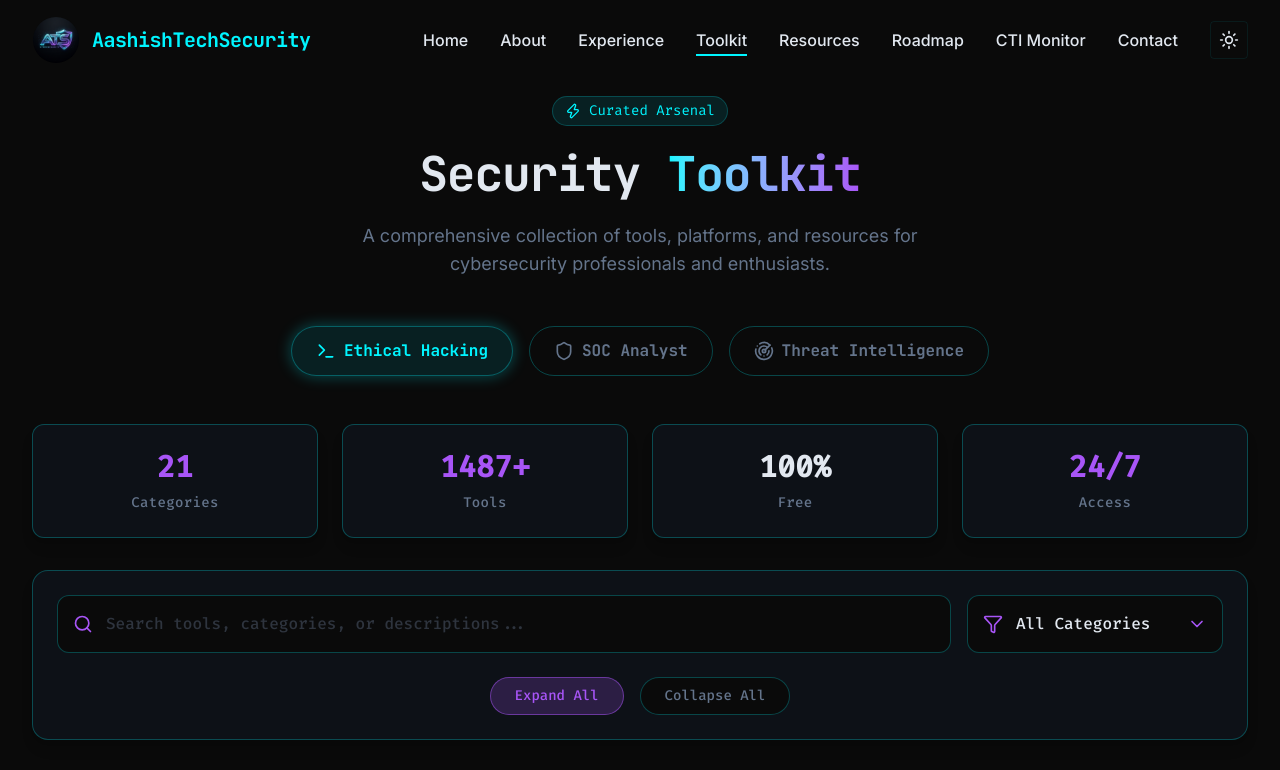
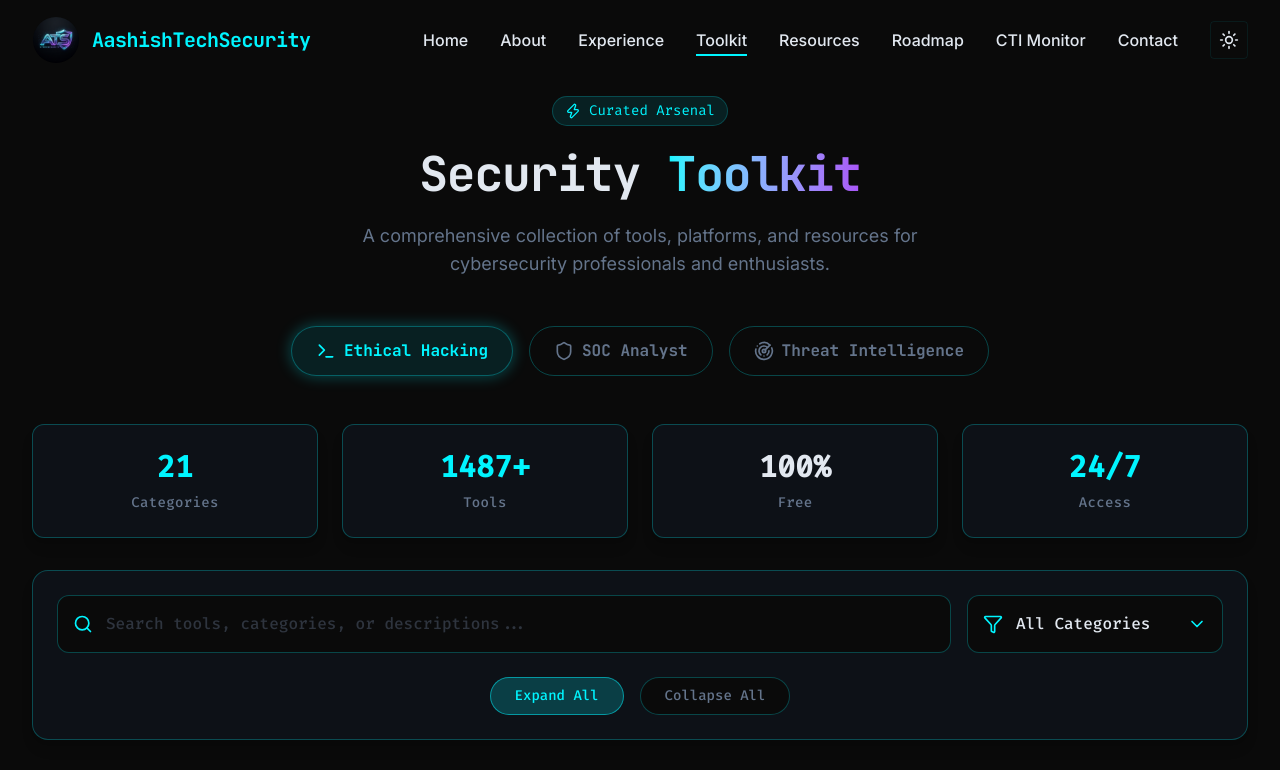
Before and after one commit to aashishtechsecurity/aashishtechsecurity.github.io, a React (Vite) app: page /toolkit#ethical-hacking in a window 1280 px wide. Shown: the top 770 px of the page. Built offline with nearby package versions, Linux system fonts and the light colour scheme.

Commit message:
style: update Toolkit page colors to match site cyan palette

```diff
--- a/src/pages/ToolkitPage.tsx
+++ b/src/pages/ToolkitPage.tsx
@@ -167,11 +167,11 @@
             {/* Horizontal Stats Row */}
             <div className="grid grid-cols-2 md:grid-cols-4 gap-4 md:gap-6 mb-8 font-mono text-center">
               <div className="bg-bg-card border border-border-glow rounded-xl p-6 text-center shadow-lg">
-                <div className="text-3xl font-bold mb-2 text-accent-purple">{categoriesCount}</div>
+                <div className="text-3xl font-bold mb-2 text-accent-cyan">{categoriesCount}</div>
                 <div className="text-sm font-medium text-text-muted capitalize tracking-wide">Categories</div>
               </div>
               <div className="bg-bg-card border border-border-glow rounded-xl p-6 text-center shadow-lg">
-                <div className="text-3xl font-bold mb-2 text-accent-purple">{toolsCount}+</div>
+                <div className="text-3xl font-bold mb-2 text-accent-cyan">{toolsCount}+</div>
                 <div className="text-sm font-medium text-text-muted capitalize tracking-wide">Tools</div>
               </div>
               <div className="bg-bg-card border border-border-glow rounded-xl p-6 text-center shadow-lg">
@@ -179,7 +179,7 @@
                 <div className="text-sm font-medium text-text-muted capitalize tracking-wide">Free</div>
               </div>
               <div className="bg-bg-card border border-border-glow rounded-xl p-6 text-center shadow-lg">
-                <div className="text-3xl font-bold mb-2 text-accent-purple">24/7</div>
+                <div className="text-3xl font-bold mb-2 text-accent-cyan">24/7</div>
                 <div className="text-sm font-medium text-text-muted capitalize tracking-wide">Access</div>
               </div>
             </div>
@@ -188,32 +188,32 @@
                 <div className="bg-bg-card border border-border-glow rounded-2xl p-6 mb-8 shadow-lg font-mono">
                   <div className="flex flex-col md:flex-row gap-4 mb-6">
                     <div className="relative flex-1">
-                      <Search className="absolute left-4 top-1/2 -translate-y-1/2 w-5 h-5 text-accent-purple" />
+                      <Search className="absolute left-4 top-1/2 -translate-y-1/2 w-5 h-5 text-accent-cyan" />
                       <input
                         type="text"
                         placeholder="Search tools, categories, or descriptions..."
                         value={searchQuery}
                         onChange={(e) => setSearchQuery(e.target.value)}
-                        className="w-full bg-bg-primary border border-border-glow rounded-xl pl-12 pr-4 py-4 text-text-primary placeholder:text-text-muted/40 focus:outline-none focus:border-accent-purple focus:ring-1 focus:ring-accent-purple transition-all font-medium"
+                        className="w-full bg-bg-primary border border-border-glow rounded-xl pl-12 pr-4 py-4 text-text-primary placeholder:text-text-muted/40 focus:outline-none focus:border-accent-cyan focus:ring-1 focus:ring-accent-cyan transition-all font-medium"
                       />
                     </div>
                     <div className="relative md:w-64">
-                      <Filter className="absolute left-4 top-1/2 -translate-y-1/2 w-5 h-5 text-accent-purple" />
+                      <Filter className="absolute left-4 top-1/2 -translate-y-1/2 w-5 h-5 text-accent-cyan" />
                       <select
                         value={selectedCategory}
                         onChange={(e) => setSelectedCategory(e.target.value)}
-                        className="w-full bg-bg-primary border border-border-glow rounded-xl pl-12 pr-10 py-4 text-text-primary appearance-none focus:outline-none focus:border-accent-purple focus:ring-1 focus:ring-accent-purple transition-all font-medium cursor-pointer"
+                        className="w-full bg-bg-primary border border-border-glow rounded-xl pl-12 pr-10 py-4 text-text-primary appearance-none focus:outline-none focus:border-accent-cyan focus:ring-1 focus:ring-accent-cyan transition-all font-medium cursor-pointer"
                       >
                         <option value="All Categories">All Categories</option>
                         {activeData.map(c => (
                           <option key={c.title} value={c.title}>{c.title}</option>
                         ))}
                       </select>
-                      <ChevronDown className="absolute right-4 top-1/2 -translate-y-1/2 w-5 h-5 text-accent-purple pointer-events-none" />
+                      <ChevronDown className="absolute right-4 top-1/2 -translate-y-1/2 w-5 h-5 text-accent-cyan pointer-events-none" />
                     </div>
                   </div>
                   <div className="flex gap-4 justify-center">
-                    <button onClick={expandAll} className="px-6 py-2 rounded-full bg-accent-purple/20 border border-accent-purple/50 text-accent-purple text-sm font-medium hover:bg-accent-purple/30 transition-colors">Expand All</button>
+                    <button onClick={expandAll} className="px-6 py-2 rounded-full bg-accent-cyan/20 border border-accent-cyan/50 text-accent-cyan text-sm font-medium hover:bg-accent-cyan/30 transition-colors">Expand All</button>
                     <button onClick={collapseAll} className="px-6 py-2 rounded-full bg-bg-primary border border-border-glow text-text-muted text-sm font-medium hover:bg-bg-card-hover transition-colors">Collapse All</button>
                   </div>
                 </div>
@@ -223,7 +223,7 @@
                   {filteredData.map((category, idx) => {
                     const isExpanded = expandedCats.has(category.title);
                     return (
-                      <div key={idx} className={`border rounded-xl overflow-hidden transition-all duration-300 bg-bg-card border-border-glow hover:border-accent-purple/30 ${isExpanded ? 'border-accent-purple/50' : ''}`}>
+                      <div key={idx} className={`border rounded-xl overflow-hidden transition-all duration-300 bg-bg-card border-border-glow hover:border-accent-cyan/30 ${isExpanded ? 'border-accent-cyan/50' : ''}`}>
                         <button
                           onClick={() => toggleCategory(category.title)}
                           className="w-full p-5 flex items-center justify-between focus:outline-none text-left"
@@ -235,11 +235,11 @@
                             <span className="text-lg md:text-xl font-bold text-text-primary uppercase tracking-wider font-display">
                               {category.title}
                             </span>
-                            <div className="hidden sm:block bg-accent-purple/10 text-accent-purple text-xs font-bold px-3 py-1 rounded-sm border border-accent-purple/40">
+                            <div className="hidden sm:block bg-accent-cyan/10 text-accent-cyan text-xs font-bold px-3 py-1 rounded-sm border border-accent-cyan/40">
                               {category.items.length}
                             </div>
                           </div>
-                          <div className="sm:hidden bg-accent-purple/10 text-accent-purple text-xs font-bold px-3 py-1 rounded-sm border border-accent-purple/40">
+                          <div className="sm:hidden bg-accent-cyan/10 text-accent-cyan text-xs font-bold px-3 py-1 rounded-sm border border-accent-cyan/40">
                             {category.items.length}
                           </div>
                         </button>
@@ -255,7 +255,7 @@
                               <div className="p-4 md:p-6 border-t border-border-glow bg-bg-primary/30">
                                 <div className="grid grid-cols-1 xl:grid-cols-2 gap-4">
                                   {category.items.map((item, itemIdx) => (
-                                    <div key={itemIdx} className="p-4 bg-bg-primary rounded-lg border border-border-glow/30 hover:border-accent-purple/50 transition-colors group">
+                                    <div key={itemIdx} className="p-4 bg-bg-primary rounded-lg border border-border-glow/30 hover:border-accent-cyan/50 transition-colors group">
                                       <div className="flex justify-between items-start gap-4">
                                         <div className="flex items-start gap-3 min-w-0">
                                           {item.url ? (
@@ -268,13 +268,13 @@
                                               }}
                                             />
                                           ) : (
-                                            <div className="w-6 h-6 rounded flex-shrink-0 mt-0.5 bg-accent-purple/10 flex items-center justify-center text-accent-purple">
+                                            <div className="w-6 h-6 rounded flex-shrink-0 mt-0.5 bg-accent-cyan/10 flex items-center justify-center text-accent-cyan">
                                               <Terminal className="w-3.5 h-3.5" />
                                             </div>
                                           )}
                                           <div className="min-w-0">
                                             {item.url ? (
-                                              <a href={item.url} target="_blank" rel="noopener noreferrer" className="inline-flex items-center gap-2 font-bold text-text-primary hover:text-accent-purple transition-colors font-display group/link truncate max-w-full">
+                                              <a href={item.url} target="_blank" rel="noopener noreferrer" className="inline-flex items-center gap-2 font-bold text-text-primary hover:text-accent-cyan transition-colors font-display group/link truncate max-w-full">
                                                 {item.name}
                                               </a>
                                             ) : (
@@ -294,7 +294,7 @@
                                             href={item.url}
                                             target="_blank"
                                             rel="noopener noreferrer"
-                                            className="p-2 bg-bg-card rounded-lg text-text-muted hover:text-accent-purple hover:bg-accent-purple/10 transition-colors flex-shrink-0"
+                                            className="p-2 bg-bg-card rounded-lg text-text-muted hover:text-accent-cyan hover:bg-accent-cyan/10 transition-colors flex-shrink-0"
                                             title={`Visit ${item.name}`}
                                           >
                                             <ExternalLink className="w-4 h-4" />
```
